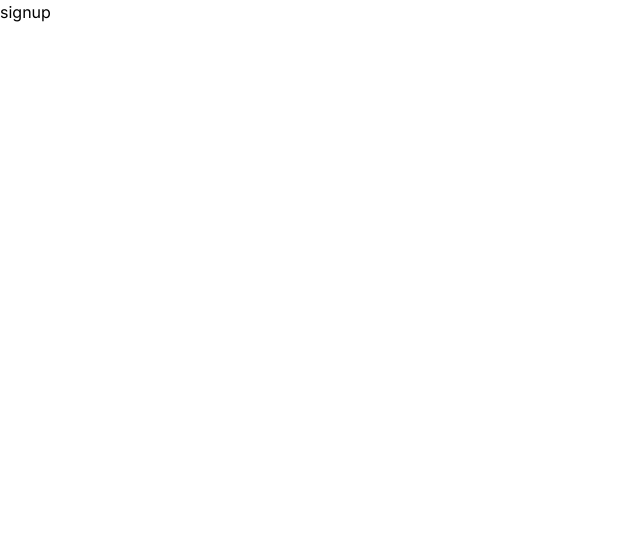
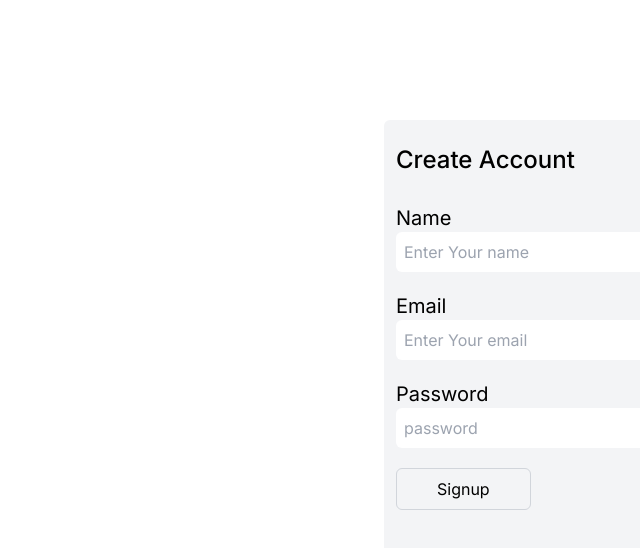
Before and after one commit to vishalkumar12323/daily-sleeps, a Next.js app: page /signup in a window 1280 px wide. Shown: the top 548 px of the page, without its empty margins (0-640 px from the left). Built offline with nearby package versions, Linux system fonts and the light colour scheme.

Commit message:
create signup form

```diff
--- a/app/ui/forms/input.tsx
+++ b/app/ui/forms/input.tsx
@@ -0,0 +1,9 @@
+interface InputProps extends React.InputHTMLAttributes<HTMLInputElement> {
+  readonly inputfielderror?: string[] | undefined;
+}
+
+export default function Input({ type, className, ...rest }: InputProps) {
+  return (
+    <input type={type} {...rest} className={className} autoComplete="off" />
+  );
+}
--- a/app/ui/forms/label.tsx
+++ b/app/ui/forms/label.tsx
@@ -0,0 +1,11 @@
+interface LabelProps extends React.LabelHTMLAttributes<HTMLLabelElement> {
+  children?: string;
+}
+
+export default function Label({ children, ...rest }: LabelProps) {
+  return (
+    <label {...rest} className="mb-1 text-xl capitalize">
+      {children}
+    </label>
+  );
+}
--- a/app/ui/forms/signup-form.tsx
+++ b/app/ui/forms/signup-form.tsx
@@ -1,3 +1,55 @@
+import Input from "./input";
+import Label from "./label";
+
 export default function SignupForm() {
-  return <h1>signup</h1>;
+  return (
+    <section className="w-full h-[100vh] flex justify-center items-center">
+      <div className="w-[40%] h-[70%] bg-gray-100 rounded-md p-3">
+        <h3 className="text-2xl capitalize font-medium mt-3">create account</h3>
+
+        <form action="" className="mt-5 w-full">
+          <div className="py-2">
+            <Label htmlFor="name">name</Label>
+            <Input
+              type="text"
+              id="name"
+              name="name"
+              placeholder="Enter Your name"
+              aria-describedby="input-name"
+              className="w-full py-2 px-2 rounded-md outline-none focus:border focus:border-gray-500 focus:bg-white focus:shadow-md transition-colors"
+            />
+          </div>
+          <div className="py-3">
+            <Label htmlFor="email">email</Label>
+            <Input
+              type="email"
+              id="email"
+              name="email"
+              placeholder="Enter Your email"
+              aria-describedby="input-email"
+              className="w-full py-2 px-2 rounded-md outline-none focus:border focus:border-gray-500 focus:bg-white focus:shadow-md transition-colors"
+            />
+          </div>
+          <div className="py-2">
+            <Label htmlFor="password">password</Label>
+            <Input
+              type="text"
+              id="password"
+              name="password"
+              placeholder="password"
+              aria-describedby="input-password"
+              className="w-full py-2 px-2 rounded-md outline-none focus:border focus:border-gray-500 focus:bg-white focus:shadow-md transition-colors"
+            />
+          </div>
+          <div className="pt-3">
+            <Input
+              type="submit"
+              value="signup"
+              className="py-2 px-10 rounded-md border border-gray-300  hover:border-gray-500 hover:bg-white hover:shadow-md transition-colors capitalize cursor-pointer"
+            />
+          </div>
+        </form>
+      </div>
+    </section>
+  );
 }
```
